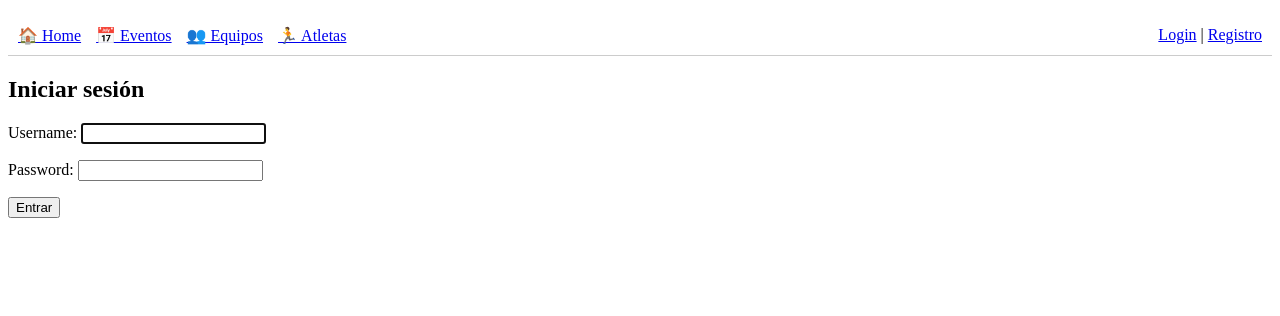
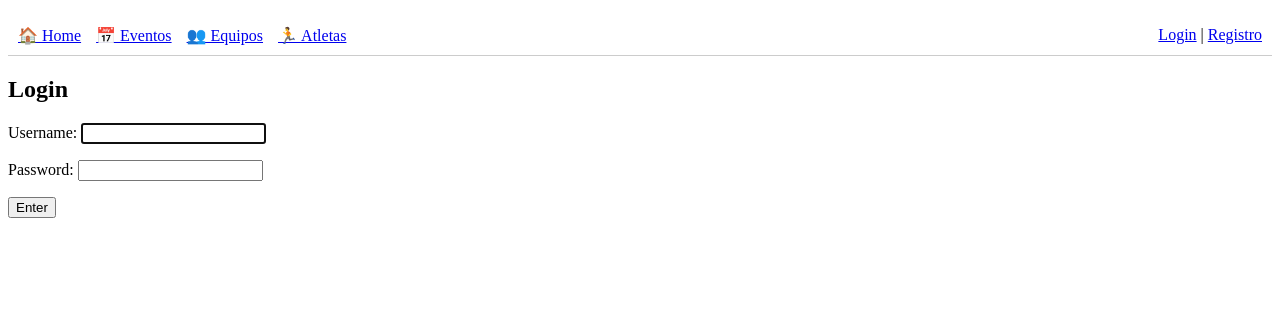
Before and after one commit to DiegoMartinezDeSanjuan/SportsEvents, a Django app: page /login/ in a window 1280 px wide. Shown: the top 316 px of the page. Run offline with Django 5.2, Linux system fonts and the light colour scheme.

Commit message:
Update login.html

```diff
--- a/templates/login.html
+++ b/templates/login.html
@@ -1,10 +1,10 @@
 {% extends 'base.html' %}
 
 {% block content %}
-  <h2>Iniciar sesión</h2>
+  <h2>Login</h2>
   <form method="post">
     {% csrf_token %}
     {{ form.as_p }}
-    <button type="submit">Entrar</button>
+    <button type="submit">Enter</button>
   </form>
 {% endblock %}
```
